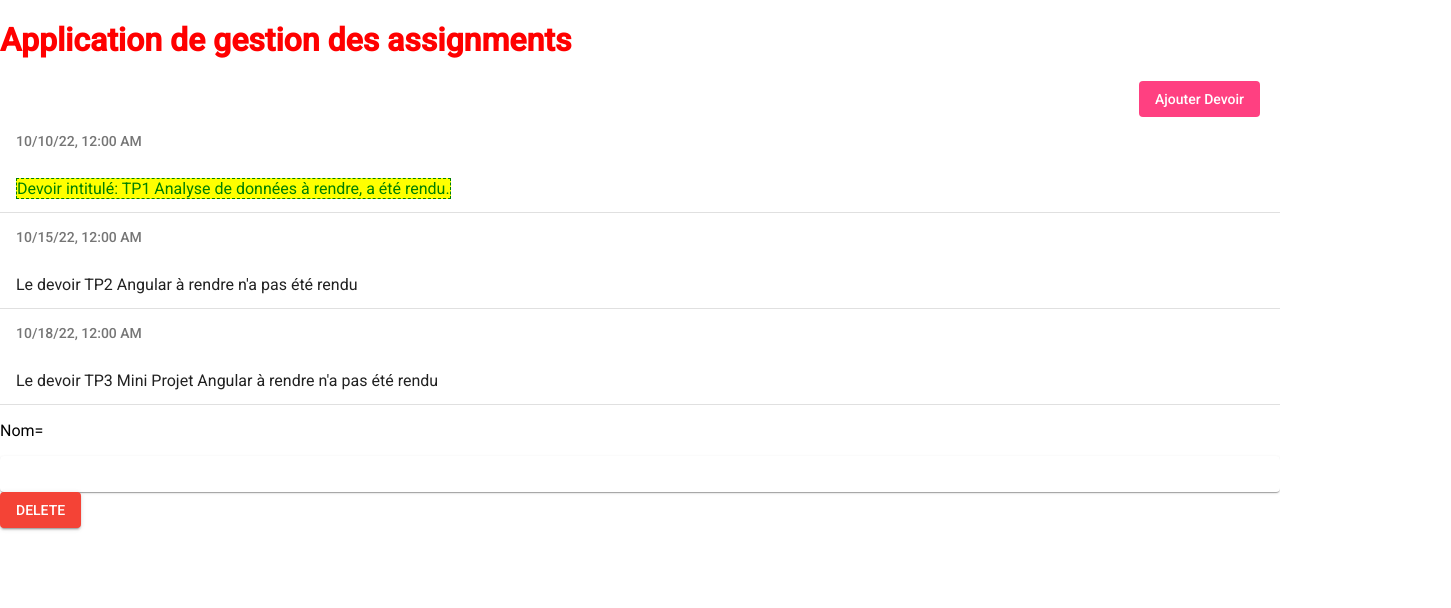
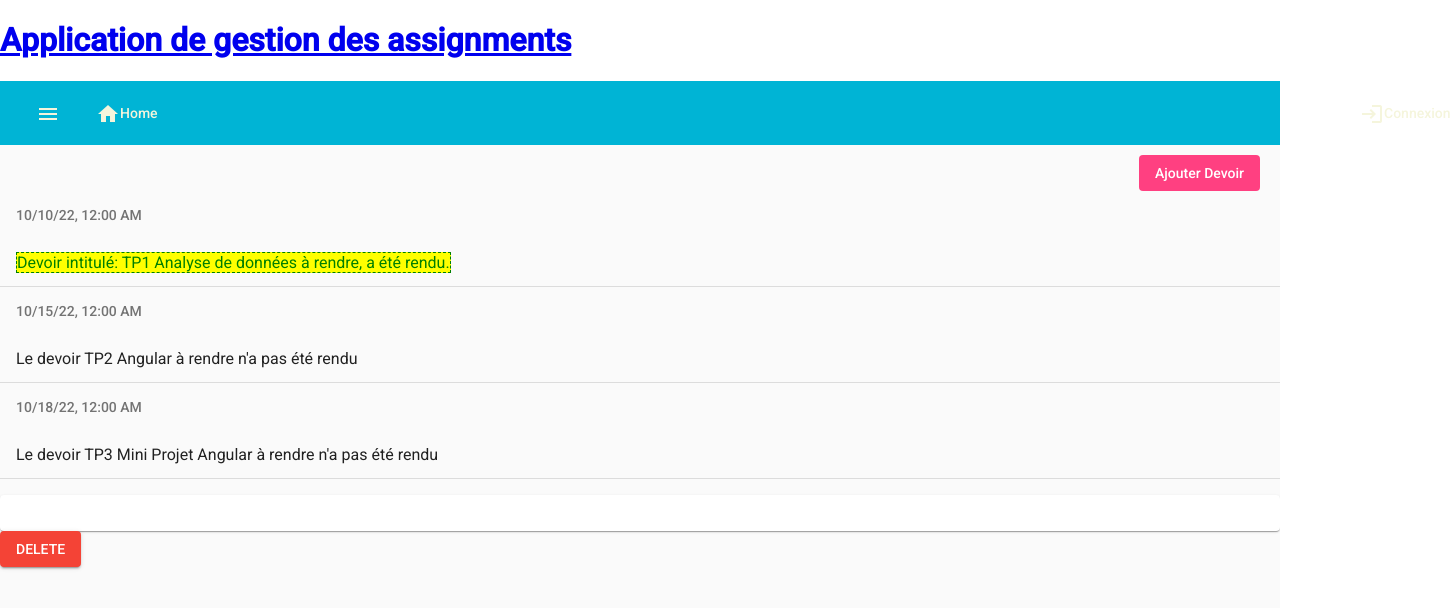
Before and after one commit to Nouke/angularFrontM1Miage2022_2023, an Angular app in the folder Projet-Angular/assignment-app/: page / in a window 1280 px wide. Shown: the top 608 px of the page, 1451 px wide, since content can reach past the window. Built offline with nearby package versions, Linux system fonts and the light colour scheme.

Commit message:
Ajout de la toolbar, la sidenav, bouton menu et connexion

```diff
--- a/Projet-Angular/assignment-app/src/app/app.component.css
+++ b/Projet-Angular/assignment-app/src/app/app.component.css
@@ -35,3 +35,24 @@ section {
     justify-content: center;
     width: 120px;
 }
+.home{
+    color: beige;
+}
+.login{
+    margin-left: 1200px;
+    color: beige;
+
+}
+mat-sidenav-container{
+    height: calc(205vh - 115vh);
+}
+ mat-sidenav{
+    width: 200px;
+    background-color:#00b4d5;
+}
+.bt{
+    display: table;
+}
+.menu{
+    color:beige;
+}
--- a/Projet-Angular/assignment-app/src/app/app.component.html
+++ b/Projet-Angular/assignment-app/src/app/app.component.html
@@ -1,4 +1,10 @@
-<h1>Application de gestion des assignments</h1>
+
+<h1>
+    <nav>
+        <a routerLink="/home">Application de gestion des assignments</a>
+    </nav>
+
+</h1>
 
 <!--
 <section>
@@ -129,6 +135,39 @@
 </section>
 
 -->
+<mat-toolbar style="background-color: #00b4d5;">
+
+        <mat-toolbar-row>
+
+            <button mat-button (click)="opened=!opened" class="menu"><mat-icon>menu</mat-icon></button>
+            <button mat-button class="home"> <mat-icon> home </mat-icon>Home</button>
+            <button mat-button class="login"> <mat-icon> login </mat-icon>Connexion </button>
+
+        </mat-toolbar-row>
+
+</mat-toolbar>
+
+<mat-sidenav-container>
+
+    <mat-sidenav [(opened)]="opened" mode="side">
+
+        <mat-list>
+            <mat-list-item><a routerLink="/home">Home </a></mat-list-item>
+            <mat-list-item><a routerLink="/list">Liste des devoirs </a></mat-list-item>
+            <mat-list-item><a routerLink="/add">Ajout d'un devoir </a></mat-list-item>
+            <mat-list-item><a routerLink="/assignments ">Modification d'un devoir </a></mat-list-item>
+            <mat-list-item><a routerLink="/assignments ">Suppression d'un devoir</a></mat-list-item>
+            <mat-list-item><a routerLink="/assignments ">Génération de données de test</a></mat-list-item>
+        </mat-list>
 
 
-<app-assignments> </app-assignments>
+    </mat-sidenav>
+
+    <mat-sidenav-content>
+       <!-- Permet d'afficher le composant qui correspond à l'URL en fonction des routes-->
+        <router-outlet></router-outlet>
+
+    </mat-sidenav-content>
+</mat-sidenav-container>
+
+<!--<app-assignments> </app-assignments>-->
--- a/Projet-Angular/assignment-app/src/app/app.component.ts
+++ b/Projet-Angular/assignment-app/src/app/app.component.ts
@@ -7,4 +7,5 @@ import { Component } from '@angular/core';
 })
 export class AppComponent {
   title = 'assignment-app';
+  opened=false;
 }
--- a/Projet-Angular/assignment-app/src/app/app.module.ts
+++ b/Projet-Angular/assignment-app/src/app/app.module.ts
@@ -19,7 +19,30 @@ import { MatListModule } from '@angular/material/list';
 import { MatCardModule } from '@angular/material/card';
 import { AddAssignmentComponent } from './assignments/add-assignment/add-assignment.component';
 import {MatCheckboxModule} from '@angular/material/checkbox';
-//import { ComponentDetailComponent } from './component-detail/component-detail.component';
+import { MatToolbarModule } from '@angular/material/toolbar';
+import { MatSidenavModule } from '@angular/material/sidenav';
+//import { Router, RouterModule, Routes } from '@angular/router';
+import { Routes, RouterModule  } from '@angular/router';
+
+const routes: Routes = [
+  {
+    path:"",
+    component:AssignmentsComponent
+  },
+  {
+    path:"home",
+    component:AssignmentsComponent
+  },
+
+  {
+    path:"add",
+    component:AddAssignmentComponent
+  },
+  {
+    path:"list",
+    component:AssignmentsComponent
+  }
+]
 @NgModule({
   declarations: [
     AppComponent,
@@ -37,7 +60,8 @@ import {MatCheckboxModule} from '@angular/material/checkbox';
     FormsModule,
     MatInputModule, MatFormFieldModule,MatNativeDateModule,
     MatDatepickerModule,MatListModule,MatCheckboxModule,
-    MatCardModule
+    MatCardModule, MatToolbarModule, MatSidenavModule,
+    RouterModule.forRoot(routes)
   ],
   providers: [],
   bootstrap: [AppComponent]
--- a/Projet-Angular/assignment-app/src/app/assignments/assignment-detail/assignment-detail.component.html
+++ b/Projet-Angular/assignment-app/src/app/assignments/assignment-detail/assignment-detail.component.html
@@ -1,4 +1,4 @@
-<p *ngIf="assignmentTransmis"> Nom= {{assignmentTransmis.nom}}</p>
+<p *ngIf="assignmentTransmis">  {{assignmentTransmis.nom}}</p>
 
 <div class = "container">
     <mat-card *ngIf="assignmentTransmis">
@@ -6,8 +6,8 @@
             <mat-card-subtitle> {{assignmentTransmis.dateDeRendu | date}} </mat-card-subtitle>
     </mat-card>
 
-   <!-- <mat-checkbox *ngIf="!assignmentTransmis.rendu"
-    (click)="onAssignmentRendu()"  >   Devoir rendu  </mat-checkbox>-->
+    <mat-checkbox *ngIf="!assignmentTransmis.rendu"
+    (click)="onAssignmentRendu()"  >   Devoir rendu  </mat-checkbox>
 
     <button mat-raised-button color="warn" (click)="onDelete()"> DELETE</button>
 </div>
--- a/Projet-Angular/assignment-app/src/app/assignments/assignment-detail/assignment-detail.component.ts
+++ b/Projet-Angular/assignment-app/src/app/assignments/assignment-detail/assignment-detail.component.ts
@@ -8,7 +8,7 @@ import { Assignment } from '../assignment.model';
 })
 export class AssignmentDetailComponent implements OnInit {
 
-  @Input() assignmentTransmis?: Assignment;
+  @Input() assignmentTransmis: Assignment = new Assignment;
   //assignmentTransmis: Assignment = new Assignment;
 
   @Output() deleteAssignment = new EventEmitter<Assignment>();
@@ -19,12 +19,12 @@ export class AssignmentDetailComponent implements OnInit {
   }
 
   onAssignmentRendu(){
-    //this.assignmentTransmis.rendu=true;
+    this.assignmentTransmis.rendu=true;
   }
 
   onDelete(){
     this.deleteAssignment.emit(this.assignmentTransmis);
-    this.assignmentTransmis = undefined;
+    this.assignmentTransmis = new Assignment;
   }
 
 }
--- a/Projet-Angular/assignment-app/src/app/assignments/assignment.model.ts
+++ b/Projet-Angular/assignment-app/src/app/assignments/assignment.model.ts
@@ -1,5 +1,5 @@
 export class Assignment {
    nom!: string;
    dateDeRendu!: Date;
-   rendu!: boolean;
+   rendu: boolean = true;
 }
--- a/Projet-Angular/assignment-app/src/app/assignments/assignments.component.css
+++ b/Projet-Angular/assignment-app/src/app/assignments/assignments.component.css
@@ -26,4 +26,5 @@
 .ajouterBtn{
     align-self: flex-end;
     margin-right: 20px;
+    margin-top: 10px;
 }
```
Also changed, not shown: Projet-Angular/assignment-app/src/app/app-routing.module.ts (+8 -1 lines), Projet-Angular/assignment-app/src/app/shared/assignments.service.ts (added, +9 -0 lines), 1 other file (tests, documents, lock files or other folders).
